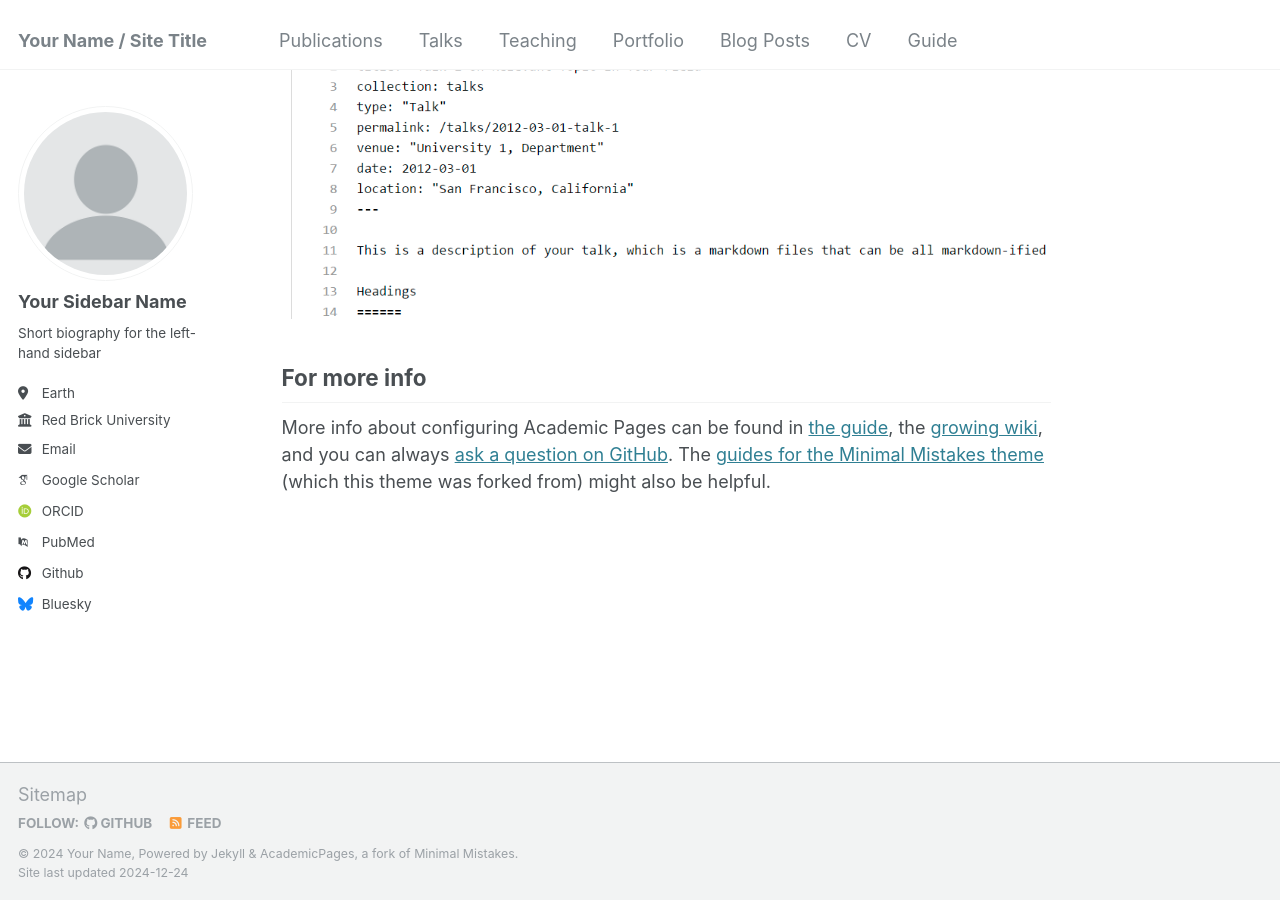
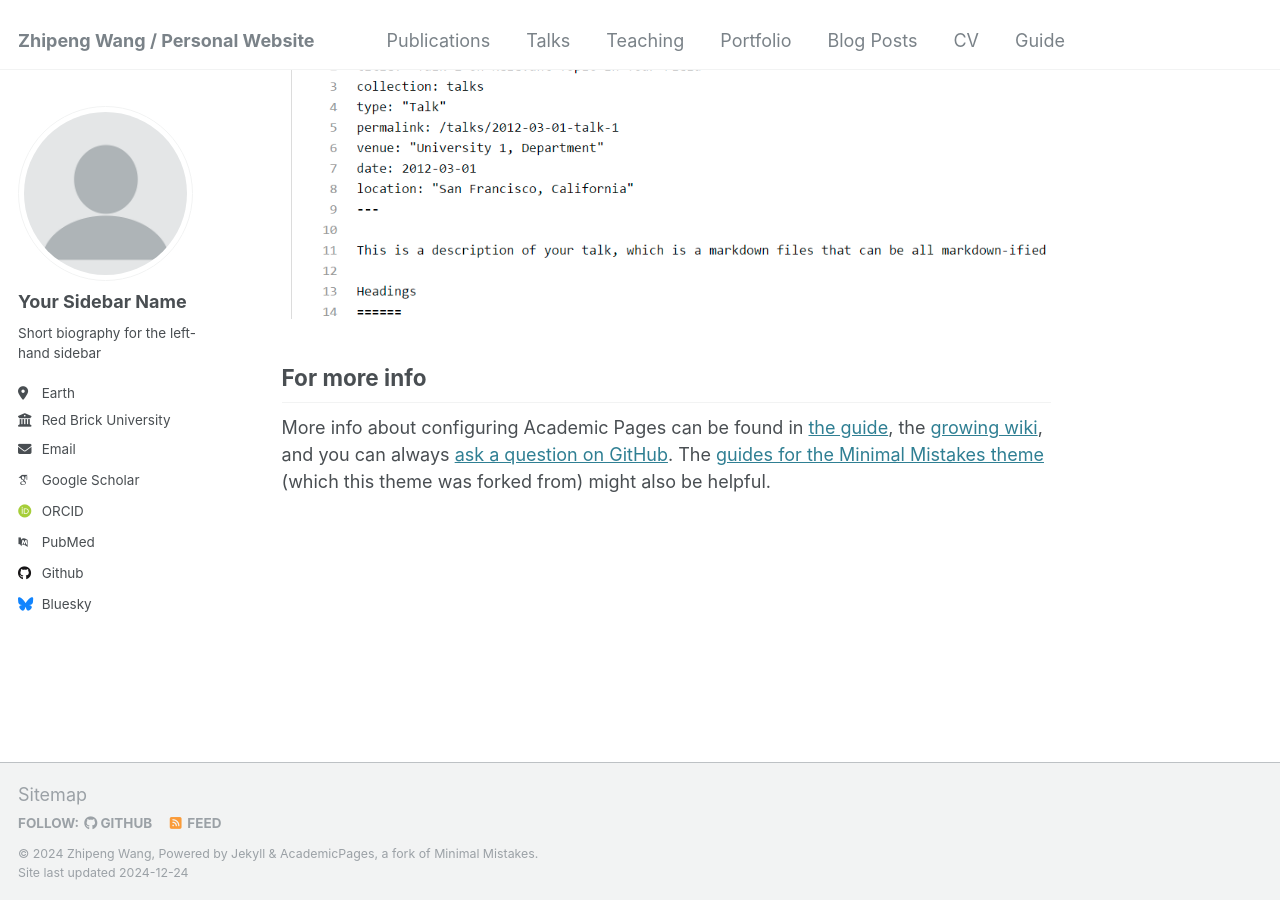
Before and after one commit to fcbayernwzp/fcbayernwzp.github.io, a Jekyll site: the page built from _pages/about.md, in a window 1280 px wide and 900 px high, scrolled down 2643 px. Built offline with Jekyll 4.4.1, drawn with Linux system fonts in a browser that asks for light colours; some web fonts are replaced.

Commit message:
Added the person's name and site name in the config file.

```diff
--- a/_config.yml
+++ b/_config.yml
@@ -8,11 +8,11 @@
 
 # Basic Site Settings
 locale                   : "en-US"
-title                    : "Your Name / Site Title"
+title                    : "Zhipeng Wang / Personal Website"
 title_separator          : "-"
-name                     : &name "Your Name"
+name                     : &name "Zhipeng Wang"
 description              : &description "personal description"
-url                      : https://academicpages.github.io # the base hostname & protocol for your site e.g. "https://[your GitHub username].github.io"
+url                      : https://fcbayernwzp.github.io # the base hostname & protocol for your site e.g. "https://[your GitHub username].github.io"
 baseurl                  : "" # the subpath of your site, e.g. "/blog"
 repository               : "academicpages/academicpages.github.io"
 
```
